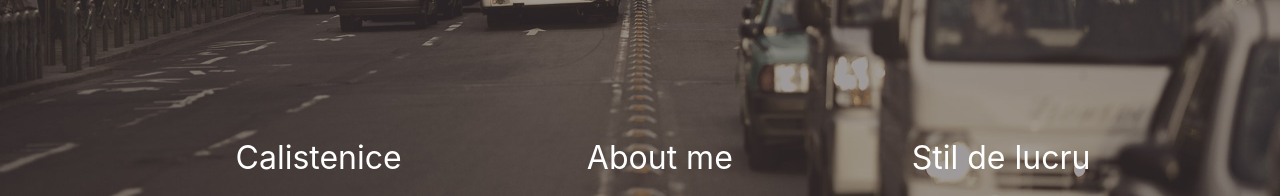
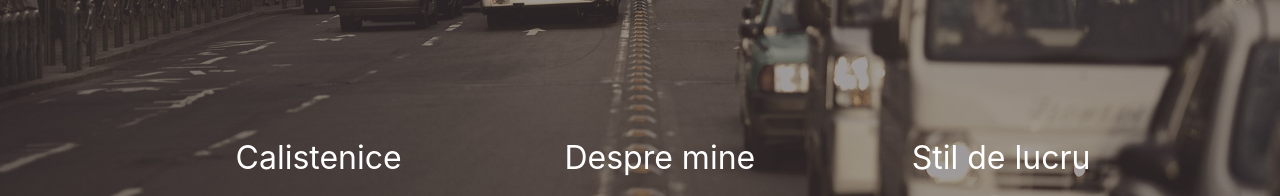
Before and after one commit to vladap1/vladap1.github.io, a plain HTML site: page index.html in a window 1280 px wide. Shown: the part 1373-1569 px from the top of the page. Drawn offline with Linux system fonts and the light colour scheme.

Commit message:
Update index.html
update

```diff
--- a/index.html
+++ b/index.html
@@ -68,7 +68,7 @@
                         incididunt ut labore et dolore magna aliqua.</div>
                 </div>
                 <div>
-                    <h2>About me</h2>
+                    <h2>Despre mine</h2>
                     <div class="uk-panel">Sunt antrenor personal acreditat de catre Fitness Education School - Bucuresti.
                         Vreau sa arat ca nu este nevoie neaparata de abonament la sala sau diete scumpe pentru a arata bine.
                         Experienta mea in fitness se bazeaza atat pe cursuri cat si pe asimilarea informatilor gasite de pretutindeni si apoi testate pentru ca timpul tau sa nu fie
```
